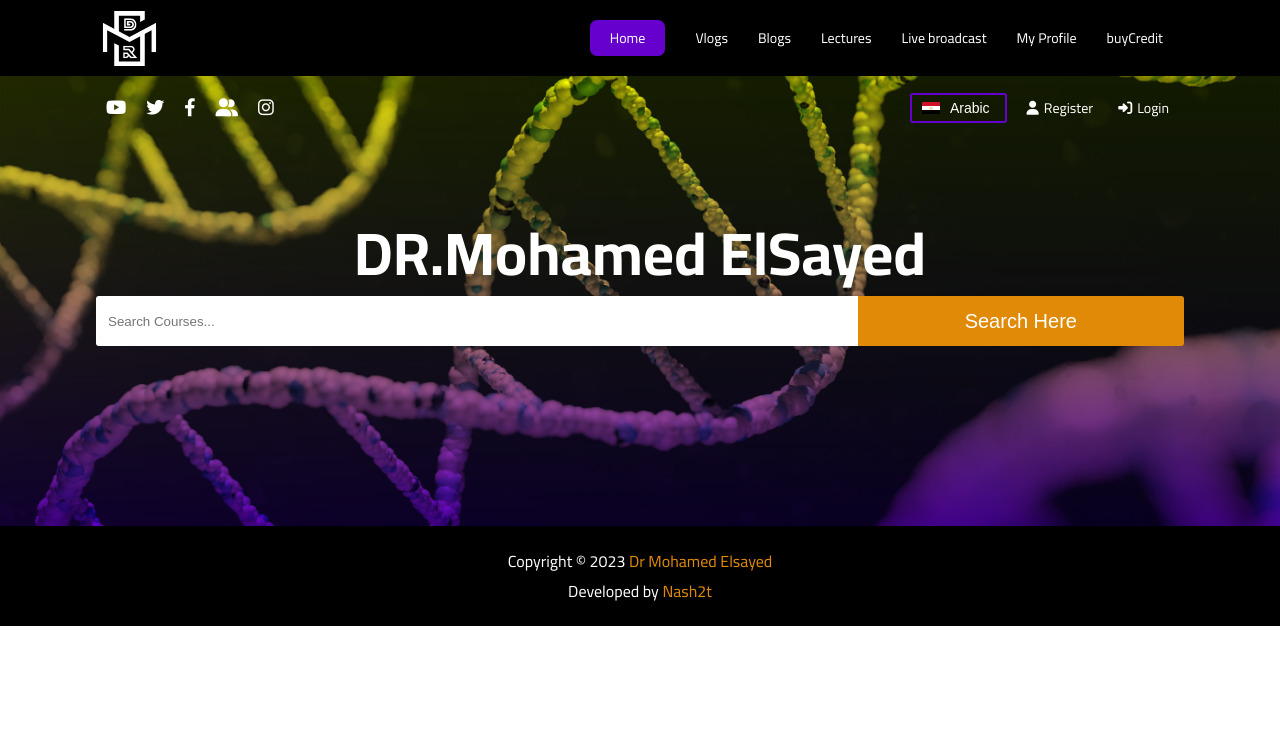
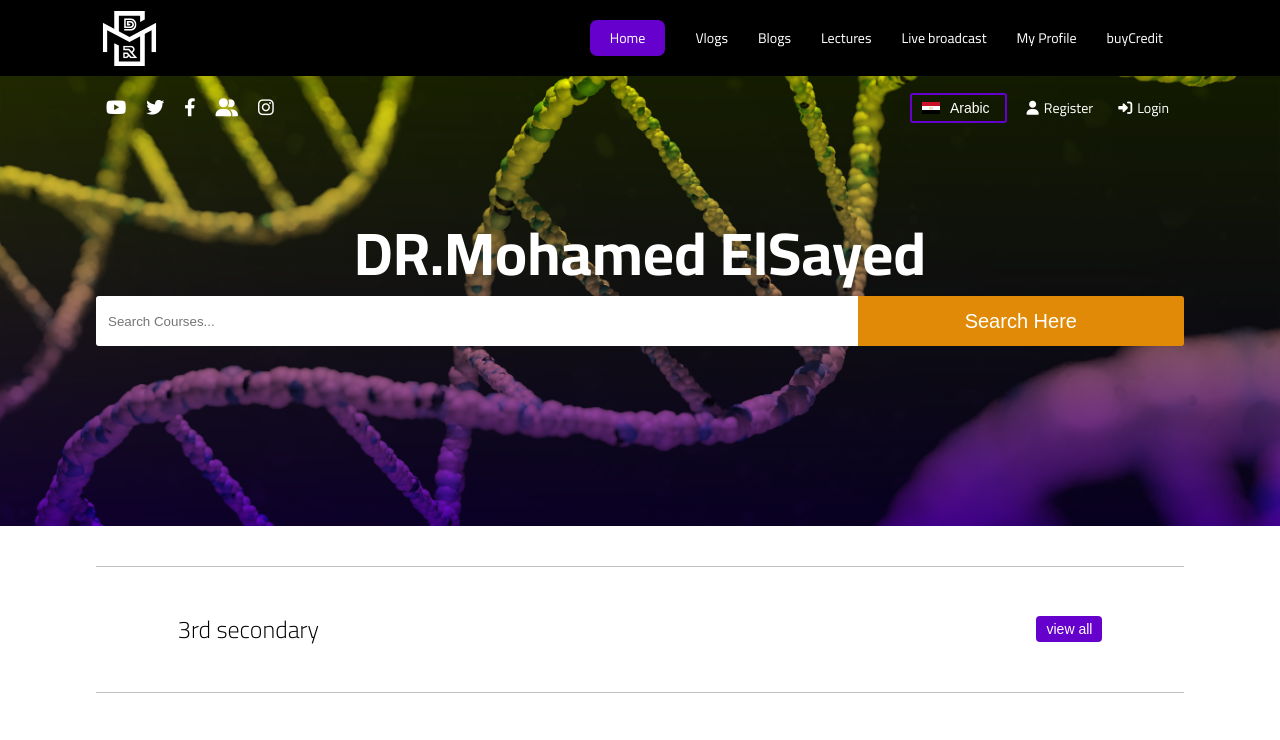
Before and after one commit to Mohamed-n-Samir/Dr.MohamedElsayed-Site-Deploy, a React (Vite) app: page / in a window 1280 px wide. Shown: the top 740 px of the page. Built offline with nearby package versions, Linux system fonts and the light colour scheme.

Commit message:
finish developing all headers for all routes

```diff
--- a/src/App.jsx
+++ b/src/App.jsx
@@ -21,7 +21,7 @@ function App() {
 				<Route path="/Dr.MohamedElsayed-Site-Deploy/lectures" element={<div>lectures</div>} exact />
 				<Route path="/Dr.MohamedElsayed-Site-Deploy/profile" element={<div>profile</div>} exact />
 				<Route path="/Dr.MohamedElsayed-Site-Deploy/buyCredit" element={<div>buy-credit</div>} exact />
-				{["/Dr.MohamedElsayed-Site-Deploy/home", "/Dr.MohamedElsayed-Site-Deploy/"].map((path, index) => (
+				{["/Dr.MohamedElsayed-Site-Deploy/home", "/"].map((path, index) => (
 					<Route path={path} element={<Home />} key={index} />
 				))}
 			</Routes>
```
